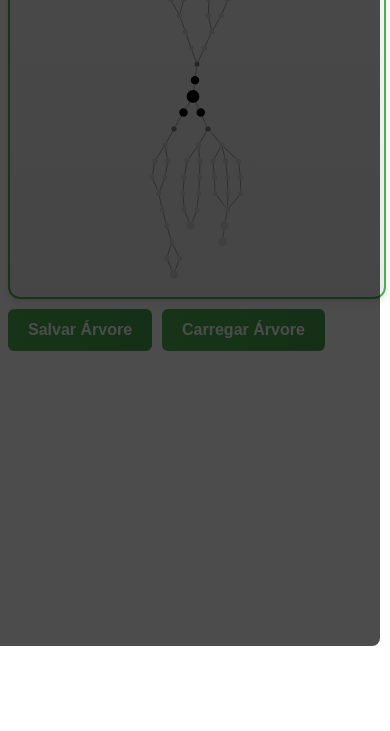
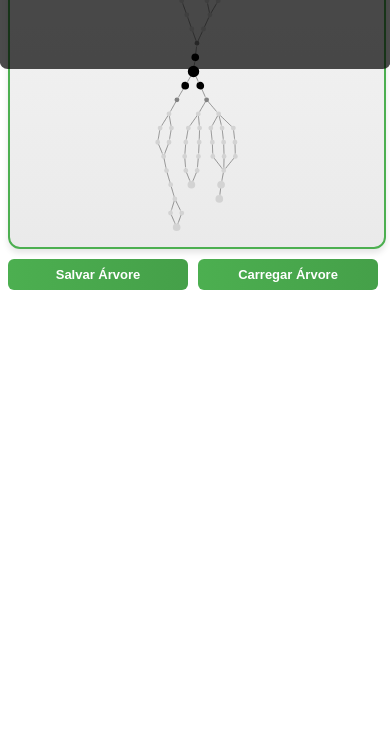
Before and after one commit to jsrbrt/arvore-json, a plain HTML site: page index.html in a window 390 px wide. Shown: the part 113-844 px from the top of the page. Drawn offline with Linux system fonts and the light colour scheme.

Commit message:
ajuste css

```diff
--- a/css/css.css
+++ b/css/css.css
@@ -1,55 +1,35 @@
+/* General styles remain unchanged */
 #skilltree {
     width: 100%;
     height: 90vh;
     border: 2px solid #4CAF50;
     border-radius: 12px;
     background: linear-gradient(to bottom, #f5f5f5, #eaeaea);
-    position: relative; /* Adicionado para que o overlay seja posicionado relativamente à skilltree */
+    position: relative;
     box-shadow: 0 4px 6px rgba(0, 0, 0, 0.1);
     z-index: 0;
 }
 
+/* Overlay: Fixed width for desktop, full width for mobile */
 #overlay {
-    position: absolute; /* Alterado de 'fixed' para 'absolute' */
-    top: 10px; /* Posicionamento relativo à skilltree */
-    right: 10px; /* Posicionamento relativo à skilltree */
+    position: absolute;
+    top: 10px;
+    right: 10px;
     width: 25%;
-    height: 84vh; /* Ajustado para ser flexível */
-    background-color: rgba(0, 0, 0, 0.7); /* Fundo semitransparente */
+    height: 84vh;
+    background-color: rgba(0, 0, 0, 0.7);
     display: flex;
     flex-direction: column;
-    align-items: center; /* Centraliza horizontalmente */
+    align-items: center;
     padding: 20px;
     text-align: center;
-    border-radius: 8px; /* Bordas arredondadas */
-    color: white; /* Cor do texto */
-    z-index: 1; /* Garante que o overlay fique acima da skilltree */
+    border-radius: 8px;
+    color: white;
+    z-index: 1;
 }
 
-#comprar {
-    margin-top: auto; /* Move o botão para a parte inferior */
-    display: none;
-    margin-left: auto;
-    margin-right: auto;
-    padding: 10px 20px;
-    background-color: #4CAF50;
-    color: white;
-    border: none;
-    border-radius: 5px;
-    cursor: pointer;
-}
-
-#comprar:hover {
-    background-color: #45a049;
-}
-
-#overlay p {
-    margin-bottom: 15px;
-    font-size: 14px;
-}
-
+/* Responsive Button */
 button {
-    display: inline-block;
     padding: 12px 20px;
     font-size: 16px;
     font-weight: bold;
@@ -60,6 +40,8 @@ button {
     cursor: pointer;
     transition: background 0.3s ease;
     margin-top: 10px;
+    width: 100%; /* Ensure it scales properly on mobile */
+    max-width: 250px;
 }
 
 button:hover {
@@ -67,19 +49,7 @@ button:hover {
     box-shadow: 0 4px 8px rgba(0, 0, 0, 0.2);
 }
 
-@media (max-width: 768px) {
-    #overlay {
-        width: 90%;
-        max-width: none;
-        top: 10px;
-        right: 10px;
-    }
-
-    #skilltree {
-        height: 400px;
-    }
-}
-
+/* Popup styling */
 .popup {
     display: none;
     position: fixed;
@@ -91,8 +61,11 @@ button:hover {
     box-shadow: 0 4px 8px rgba(0, 0, 0, 0.2);
     border-radius: 5px;
     z-index: 1000;
+    width: 90%; /* Makes sure it doesn’t overflow */
+    max-width: 400px; /* Limits the size on larger screens */
 }
 
+/* Popup buttons */
 .popup button {
     margin: 5px;
     padding: 8px 12px;
@@ -109,3 +82,87 @@ button:hover {
     background-color: red;
     color: white;
 }
+
+/* ✅ Responsive Adjustments for Tablets & Smaller Screens */
+@media (max-width: 1024px) {
+    #overlay {
+        width: 50%; /* More space for content */
+        height: auto;
+        top: 20px;
+        right: auto;
+        left: 50%;
+        transform: translateX(-50%);
+    }
+
+    #skilltree {
+        height: 80vh; /* Avoids overflow issues */
+    }
+}
+
+/* ✅ Mobile-Friendly Layout */
+@media (max-width: 768px) {
+    #overlay {
+        width: 90%; /* Takes full width */
+        height: auto;
+        top: 10px;
+        left: 50%;
+        transform: translateX(-50%);
+        padding: 15px;
+    }
+
+    #skilltree {
+        height: 400px; /* Prevents layout breaking */
+    }
+
+    button {
+        font-size: 14px;
+        padding: 10px;
+        max-width: 200px; /* Prevents oversized buttons */
+    }
+
+    .popup {
+        width: 95%;
+        max-width: 300px;
+    }
+}
+
+/* ✅ Small Mobile Devices (Phones) */
+@media (max-width: 480px) {
+    #overlay {
+        width: 95%;
+        padding: 10px;
+    }
+
+    #skilltree {
+        height: 350px; /* Further adjust height */
+    }
+
+    button {
+        font-size: 13px;
+        padding: 8px;
+        max-width: 180px;
+    }
+
+    .popup {
+        width: 90%;
+        max-width: 280px;
+    }
+}
+
+
+#comprar {
+    margin-top: auto;
+    display: none;
+    margin-left: auto;
+    margin-right: auto;
+    padding: 10px 20px;
+    background-color: #4CAF50;
+    color: white;
+    border: none;
+    border-radius: 5px;
+    cursor: pointer;
+}
+
+#comprar:hover {
+    background-color: #45a049;
+}
```
